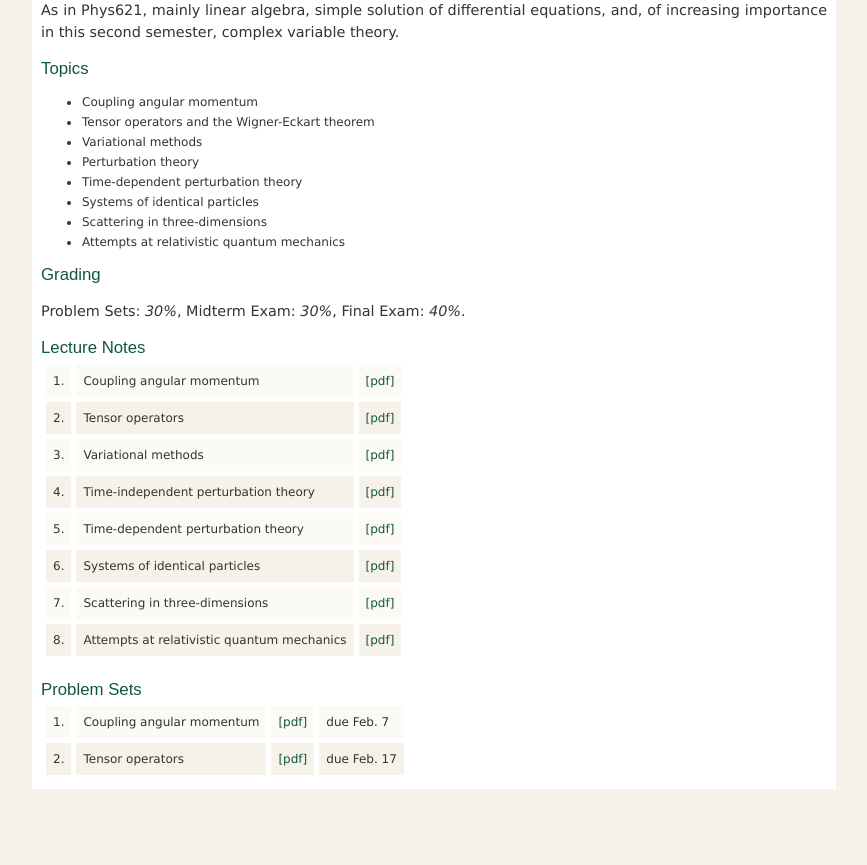
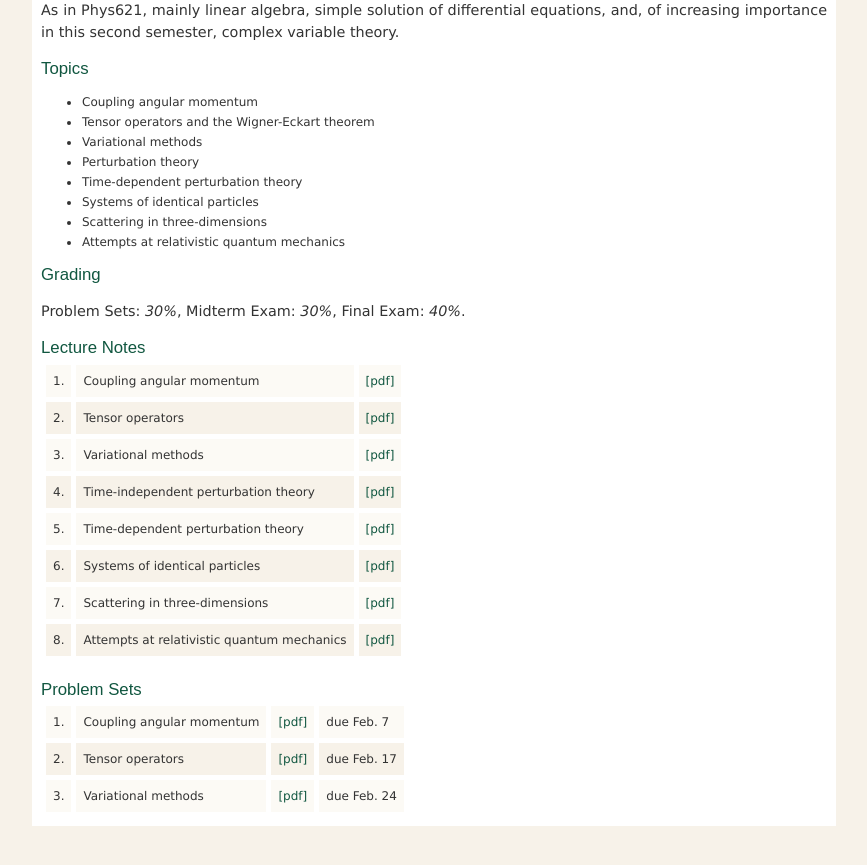
Before and after one commit to jozefdudek/personal_website, a Jekyll site: the page built from Phys622.html, in a window 1280 px wide and 900 px high, scrolled down 1586 px. Shown: the top 865 px of the window, without its empty margins (192-1059 px from the left). Built offline with Jekyll 4.4.1, drawn with Linux system fonts in a browser that asks for light colours.

Commit message:
added hw3

```diff
--- a/Phys622.html
+++ b/Phys622.html
@@ -187,16 +187,16 @@
     <td class="highlights">due Feb. 17</td>
   </tr>
 
-    <!--
-
   <tr class="highlights">
     <td class="highlights"> 3. </td>
     <td class="highlights">Variational methods</td>
     <td class="highlights">
-      <a href="https://wm1693.box.com/s/0ztebc1z5hvzkcdnnm3lkcpd9avbvu6w">[pdf]</a>
+      <a href="https://wm1693.box.com/s/b5zzbdvffxd4j4s4pxv8lh7jf04a679o">[pdf]</a>
     </td>
-    <td class="highlights">due Feb. 25</td>
+    <td class="highlights">due Feb. 24</td>
   </tr>
+
+<!--
 
     <tr class="highlights">
     <td class="highlights"> 4. </td>
```
